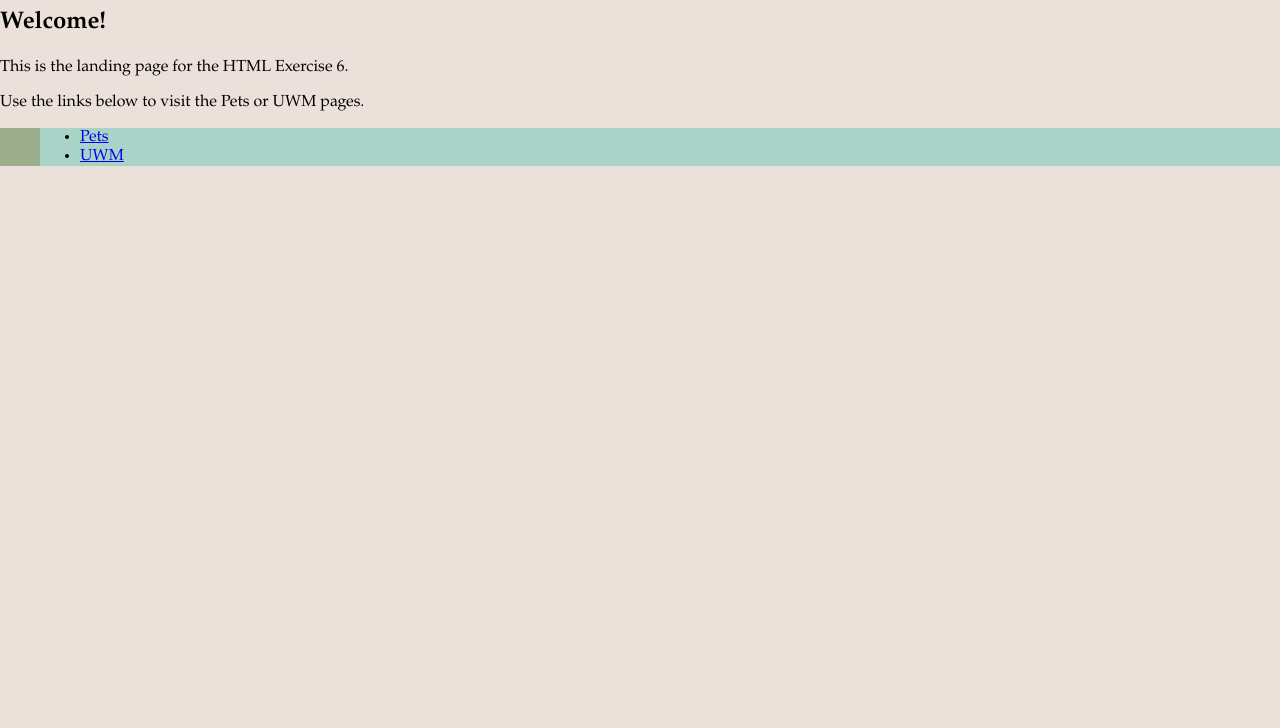
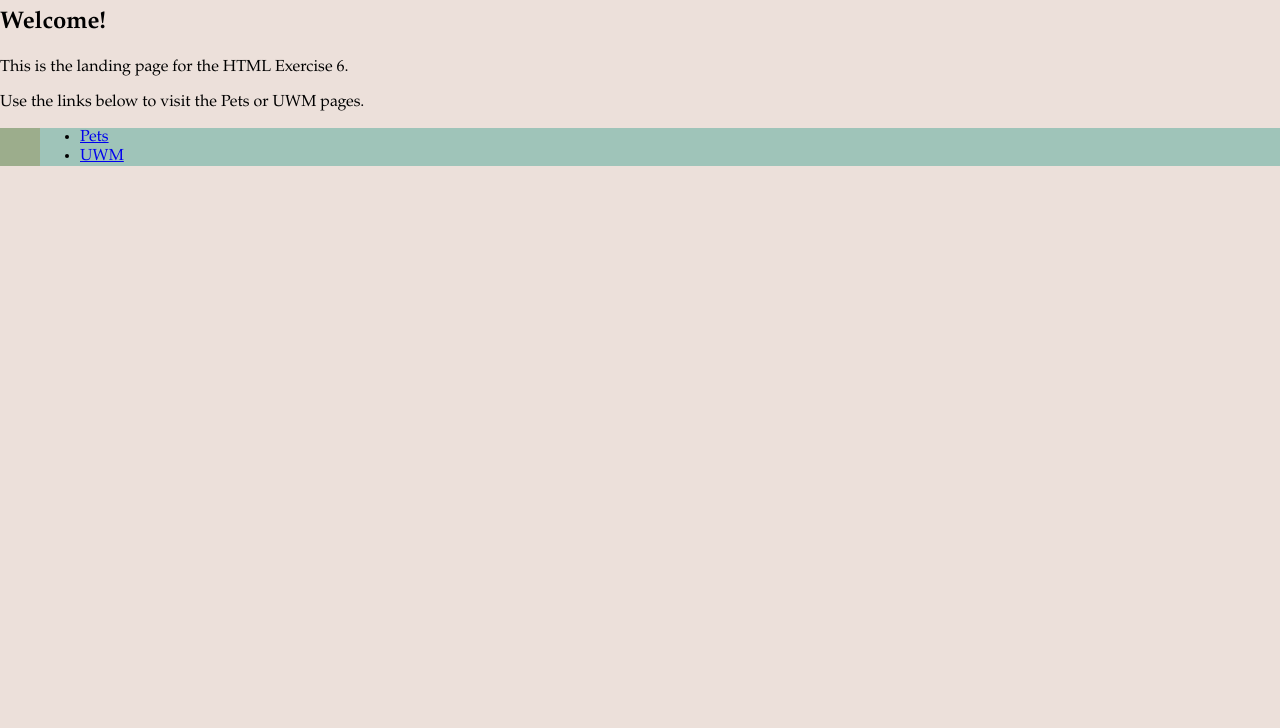
Before and after one commit to pchanhdara79/EX_6, a plain HTML site: page index.html in a window 1280 px wide. Shown: the part 72-800 px from the top of the page. Drawn offline with Linux system fonts and the light colour scheme.

Commit message:
shift color

```diff
--- a/styles.css
+++ b/styles.css
@@ -37,7 +37,7 @@ section {
 }
 
 ul {
-    background-color: rgb(170, 211, 199);
+    background-color: rgb(159, 196, 185);
 }
 
 footer {
```
